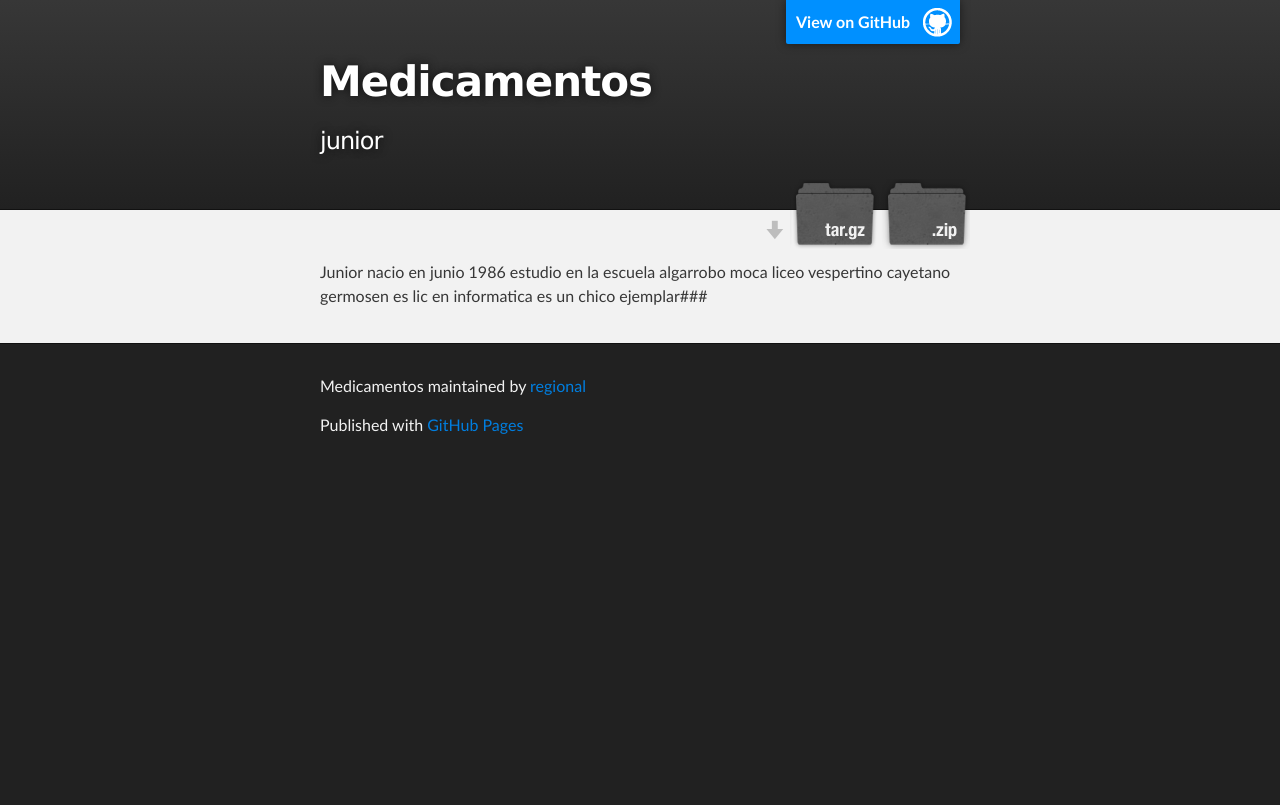
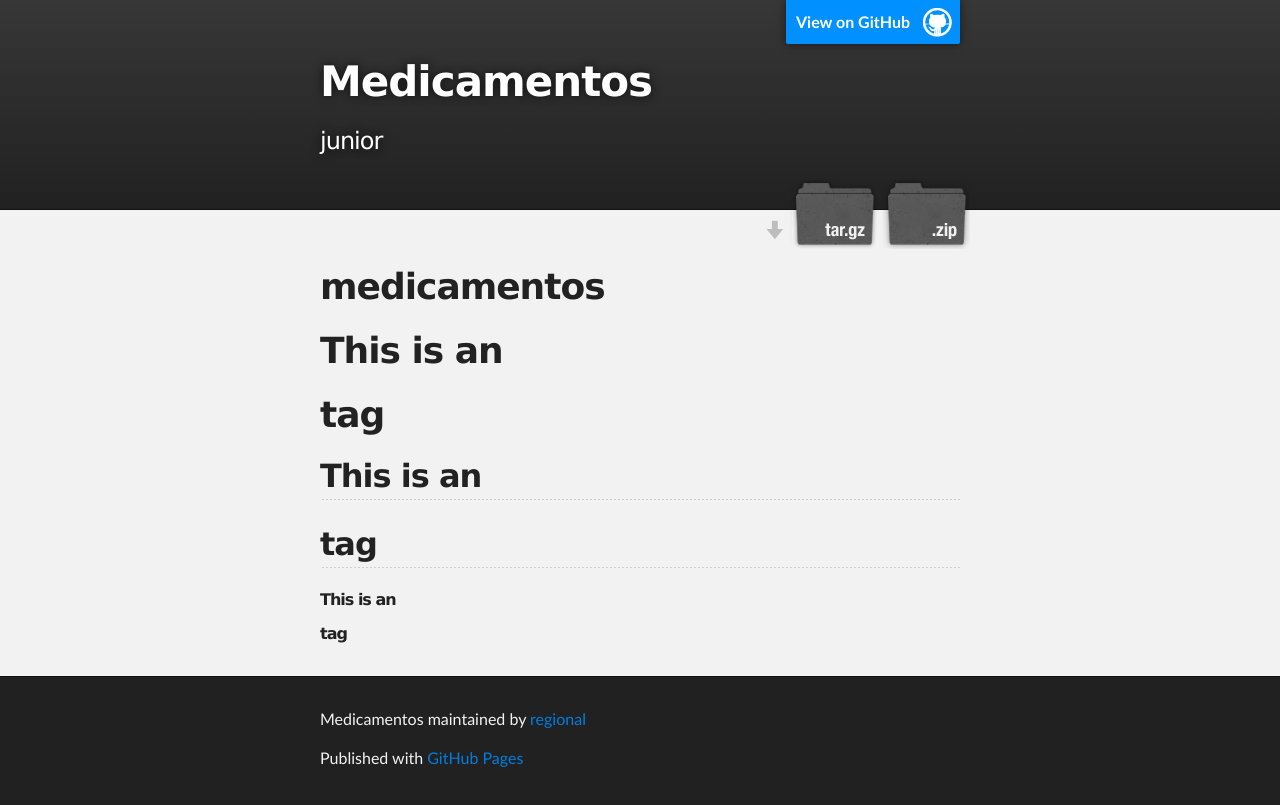
Before and after one commit to regional/medicamentos, a plain HTML site: page index.html in a window 1280 px wide. Drawn offline with Linux system fonts and the light colour scheme.

```diff
--- a/index.html
+++ b/index.html
@@ -31,9 +31,16 @@
     <!-- MAIN CONTENT -->
     <div id="main_content_wrap" class="outer">
       <section id="main_content" class="inner">
-        <p>Junior nacio en junio 1986 estudio en la escuela algarrobo moca liceo vespertino cayetano germosen
-es lic en informatica
-es un chico ejemplar### </p>
+        <h1>medicamentos</h1>
+
+<h1>This is an <h1> tag</h1>
+
+<h2>This is an <h2> tag</h2>
+
+<h6>This is an <h6> tag</h6>
+</h6>
+</h2>
+</h1>
       </section>
     </div>
 
--- a/params.json
+++ b/params.json
@@ -1 +1 @@
-{"body":"Junior nacio en junio 1986 estudio en la escuela algarrobo moca liceo vespertino cayetano germosen \r\nes lic en informatica \r\nes un chico ejemplar### ","tagline":"junior","name":"Medicamentos","google":"","note":"Don't delete this file! It's used internally to help with page regeneration."}
+{"note":"Don't delete this file! It's used internally to help with page regeneration.","google":"","name":"Medicamentos","body":"medicamentos\r\n============\r\n# This is an <h1> tag\r\n## This is an <h2> tag\r\n###### This is an <h6> tag","tagline":"junior"}
```
